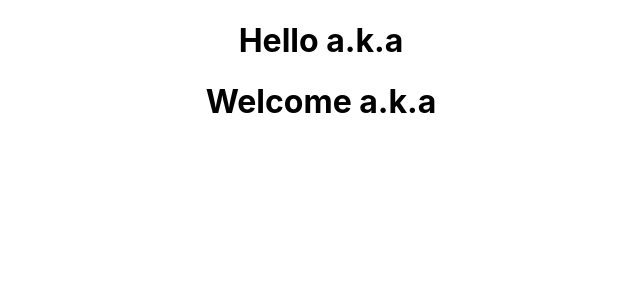
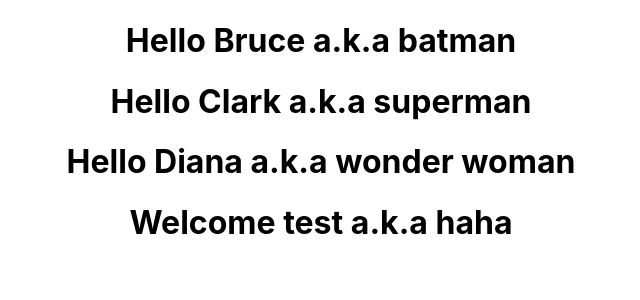
Before and after one commit to Trantuvan/react-fundamental, a React (Create React App) app: page / in a window 1280 px wide. Shown: the top 300 px of the page, without its empty margins (319-959 px from the left). Built offline with nearby package versions, Linux system fonts and the light colour scheme.

Commit message:
pass argument to component as attribute

```diff
--- a/src/App.js
+++ b/src/App.js
@@ -5,8 +5,10 @@
 function App() {
   return (
     <div className="App">
-      <Greet />
-      <Welcome />
+      <Greet name="Bruce" heroName="batman" />
+      <Greet name="Clark" heroName="superman" />
+      <Greet name="Diana" heroName="wonder woman" />
+      <Welcome name="test" heroName="haha" />
     </div>
   );
 }
```
